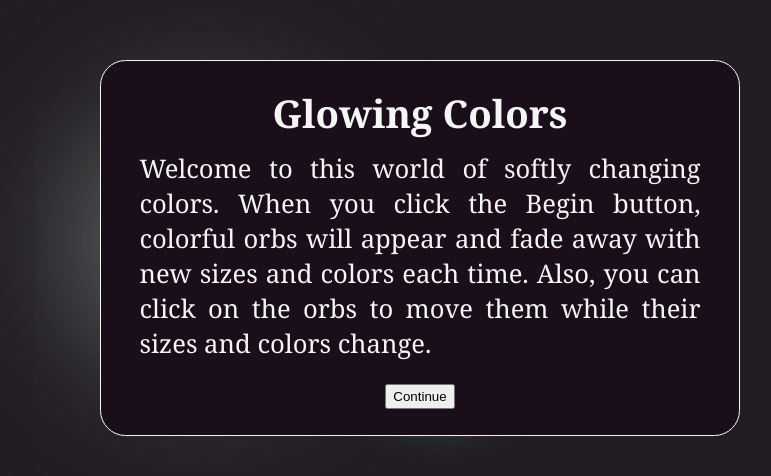
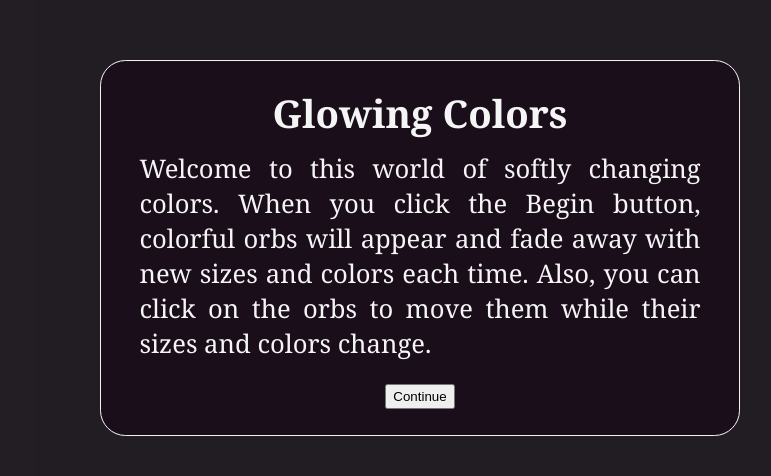
Before and after one commit to franco-ortega/glowing-colors, a React (Create React App) app: page / in a window 1280 px wide. Shown: the part 152-628 px from the top of the page, without its empty margins (220-991 px from the left). Built offline with nearby package versions, Linux system fonts and the light colour scheme.

Commit message:
delay appearance of orbs until after Welcome component is removed

```diff
--- a/src/components/app/App.jsx
+++ b/src/components/app/App.jsx
@@ -21,7 +21,7 @@ export const App = () => {
 
     setTimeout(() => {
       setBegin(true);
-    }, 4000);
+    }, 1100);
   };
 
   for(let i = 1; i < orbTotal + 1; i++) {
@@ -32,10 +32,15 @@ export const App = () => {
   const timer = 7000;
 
   useEffect(() => {
-    setOrbs(orbContainer);
+    console.log('top of useEffect');
+    if(begin) {
+      console.log('Begin is true');
+      setOrbs(orbContainer);
+    }
     setTimeout(() => {
       setReset(!reset);
     }, timer);
+    console.log('bottom of useEffect');
   }, [reset]);
 
   return (
@@ -44,8 +49,8 @@ export const App = () => {
       data-testid="app"
     >
       {!begin && <Welcome onBeginClick={onBeginClick} fadeOut={fadeOut} />}
-      {reset && orbs}
-      {!reset && orbs}
+      {begin && reset && orbs}
+      {begin && !reset && orbs}
     </main>
   );
 };
```
